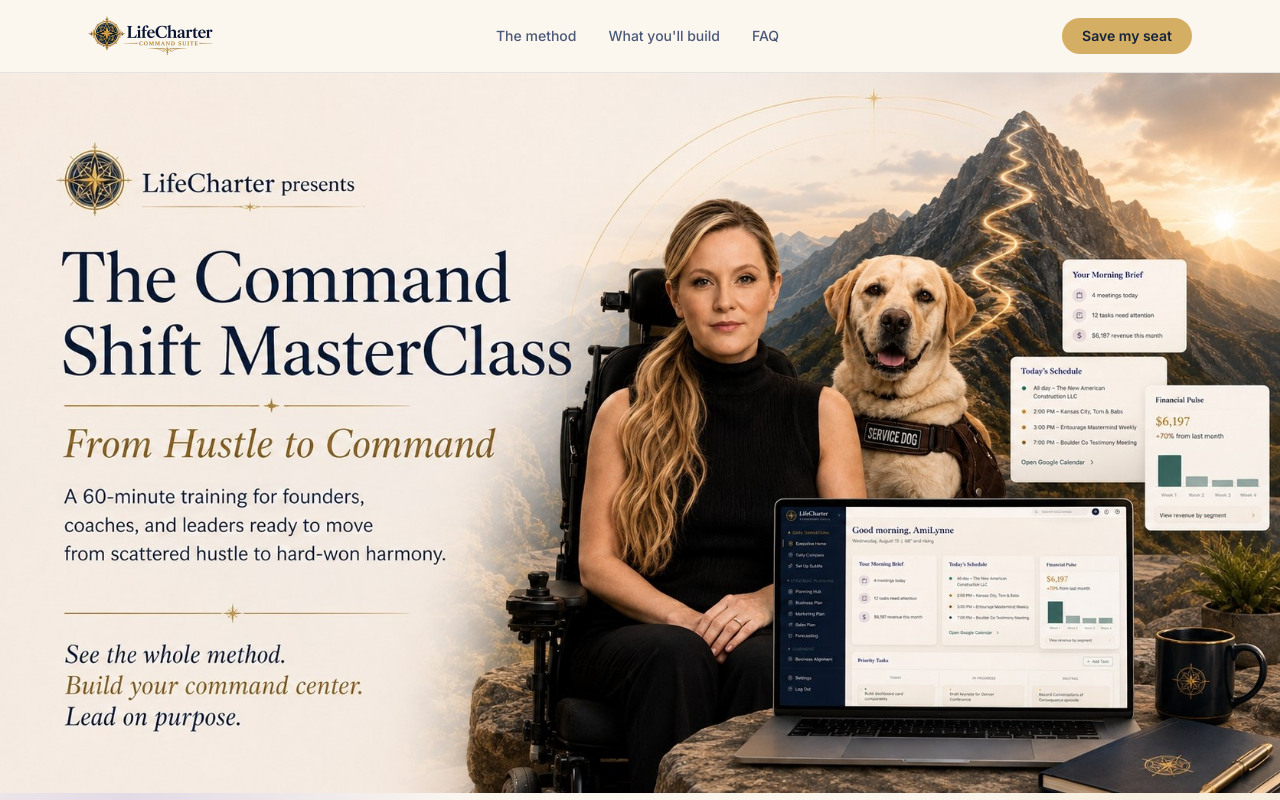
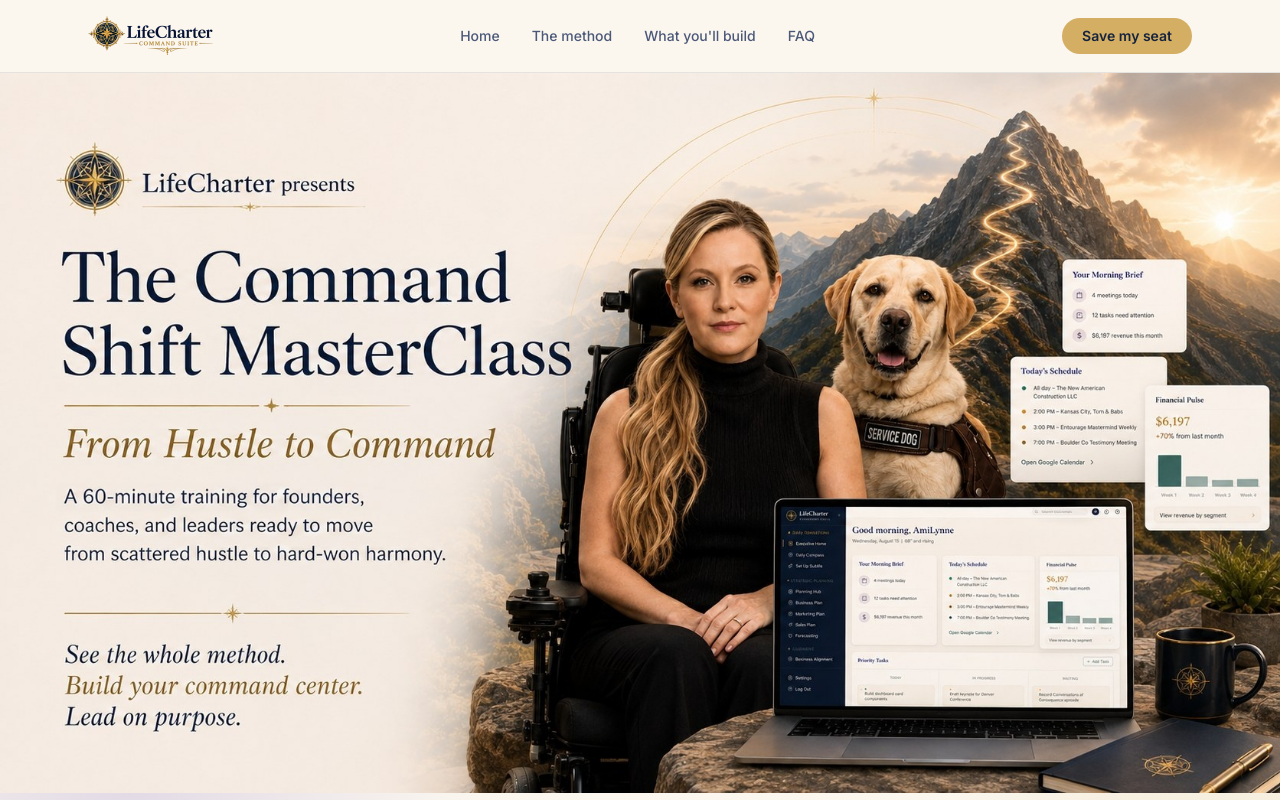
Before and after one commit to ButterflyBabs/commandsuite-landing-page, a Next.js app: page /masterclass in a window 1280 px wide. Shown: the top 800 px of the page. Built offline with nearby package versions, Linux system fonts and the light colour scheme; no server answers.

Commit message:
Nav: Home goes to amilynnecarroll.com (landing + MasterClass)

```diff
--- a/app/masterclass/page.tsx
+++ b/app/masterclass/page.tsx
@@ -145,11 +145,12 @@ function Divider() {
 function Nav() {
   return (
     <header className="sticky top-0 z-30 border-b border-indigo/10 bg-ivory/95 backdrop-blur">
-      <nav className="mx-auto flex max-w-6xl items-center justify-between px-6 py-4">
+      <nav className="mx-auto flex max-w-6xl items-center justify-between gap-8 px-6 py-4">
         <a href="/" className="flex items-center gap-2 text-indigo">
           <img src="/brand/command-suite-logo.png" alt="LifeCharter Command Suite" width={1000} height={320} className="h-10 w-auto" />
         </a>
         <div className="hidden items-center gap-8 text-sm font-medium text-indigo/80 md:flex">
+          <a href="https://www.amilynnecarroll.com/" className="hover:text-indigo">Home</a>
           <a href="#method" className="hover:text-indigo">The method</a>
           <a href="#build" className="hover:text-indigo">What you&apos;ll build</a>
           <a href="#faq" className="hover:text-indigo">FAQ</a>
--- a/app/page.tsx
+++ b/app/page.tsx
@@ -172,7 +172,7 @@ function Nav() {
           <img src="/brand/command-suite-logo.png" alt="LifeCharter Command Suite" width={1000} height={320} className="h-10 w-auto" />
         </a>
         <div className="hidden items-center gap-5 whitespace-nowrap text-sm font-medium text-indigo/80 md:flex xl:gap-8">
-          <a href="/" className="hover:text-indigo">Home</a>
+          <a href="https://www.amilynnecarroll.com/" className="hover:text-indigo">Home</a>
           <a href="#what" className="hidden hover:text-indigo xl:inline">What it is</a>
           <a href="#tour" className="hover:text-indigo">The Command Suite</a>
           <a href="#start" className="hidden hover:text-indigo xl:inline">Ways to start</a>
```
